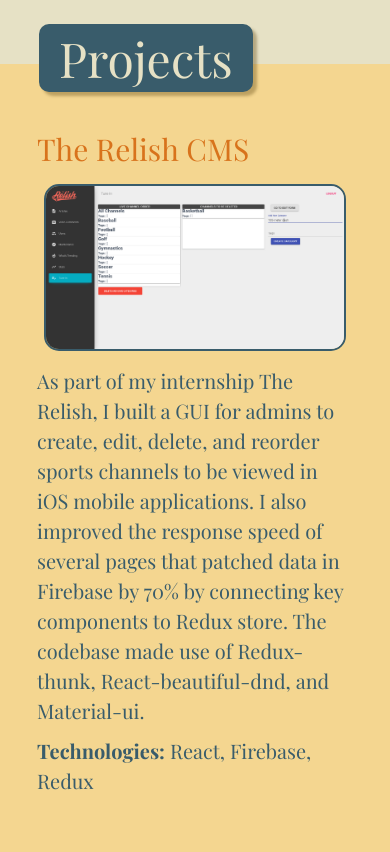
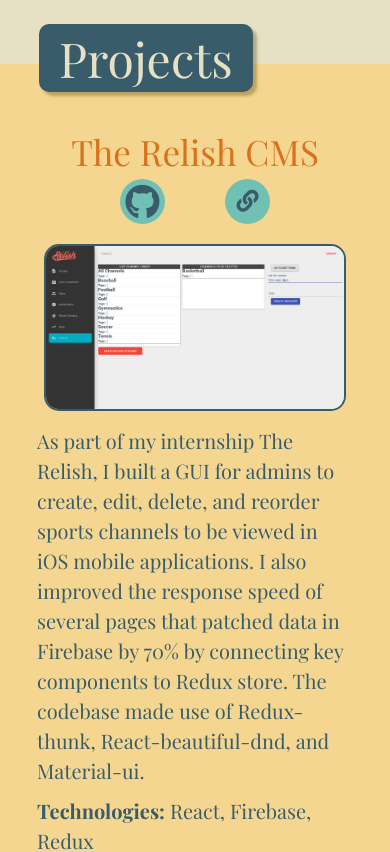
Before and after one commit to ValkrynCiel/Personal-Website, a React (Create React App) app: page / in a window 390 px wide. Shown: the part 2900-3752 px from the top of the page. Built offline with nearby package versions, Linux system fonts and the light colour scheme.

Commit message:
links for projects responsive

```diff
--- a/src/Project.js
+++ b/src/Project.js
@@ -1,6 +1,7 @@
 import React, { Component } from 'react';
 import styled from 'styled-components';
 import colors from './Colors'
+import ProjectLinkContainer from './ProjectLinkContainer';
 
 
 const ProjectWrapper = styled.div`
@@ -10,16 +11,20 @@
   // border: 3px solid ${colors.burntOrange};
   flex-direction: column;
   margin-top: 50px;
-
 `
 
 const TitleDiv = styled.div`
   width: 90%
   margin: 20px auto;
-  font-size: 30px;
+  font-size: 40px;
   color: ${colors.burntOrange}
-  @media (min-width: 600px) {
-    font-size: 40px;
+  display: flex;
+  justify-content: space-between;
+  align-items: center;
+  @media (max-width: 600px) {
+    font-size: 35px;
+    jusify-content: space-around;
+    flex-direction: column;
   }
 `
 
@@ -40,6 +45,7 @@
   margin: auto;
   border: 2px solid ${colors.darkSeafoam}
   overflow: hidden;
+  position: relative;
 `
 const Image = styled.img`
   width: 100%;
@@ -51,7 +57,7 @@
   render() {
     return(
       <ProjectWrapper>
-        <TitleDiv>{this.props.title}</TitleDiv>
+        <TitleDiv><p>{this.props.title}</p> <ProjectLinkContainer/></TitleDiv>
         <ImageContainer>
           <Image src={this.props.src} alt={this.props.alt}/>
         </ImageContainer>
--- /dev/null
+++ b/src/ProjectLinkContainer.js
@@ -0,0 +1,66 @@
+import React, { Component } from 'react';
+import styled from 'styled-components';
+import colors from './Colors';
+
+const LinkWrapper = styled.div`
+  width: 120px;
+  display: flex;
+  justify-content: space-between;
+  margin: auto;
+  margin-right: 30px;
+  @media (max-width: 600px) {
+    margin-top: 10px;
+    margin-right: auto;
+    width: 150px;
+  }
+`
+
+const ProjectLink = styled.div`
+  height: 45px;
+  width: 45px;
+  border-radius: 50%;
+  background-color: ${colors.seafoam}
+  display: flex;
+  align-items: center;
+  i {
+    color: ${colors.darkSeafoam}
+    margin: auto;
+    display: inline-block;
+  }
+
+  .fa-github {
+    font-size: 35px;
+  }
+
+  .fa-link {
+    font-size: 22px;
+  }
+
+  @media (min-width: 600px) {
+    height: 50px;
+    width: 50px;
+    .fa-github {
+      font-size: 40px;
+    }
+    .fa-link {
+      font-size: 30px;
+    }
+  }
+`
+
+class ProjectLinkContainer extends Component {
+  render() {
+    return(
+      <LinkWrapper>
+        <ProjectLink>
+          <i className="fab fa-github"></i>
+        </ProjectLink>
+        <ProjectLink>
+          <i className="fas fa-link"></i>
+        </ProjectLink>
+      </LinkWrapper>
+    )
+  }
+}
+
+export default ProjectLinkContainer
```
